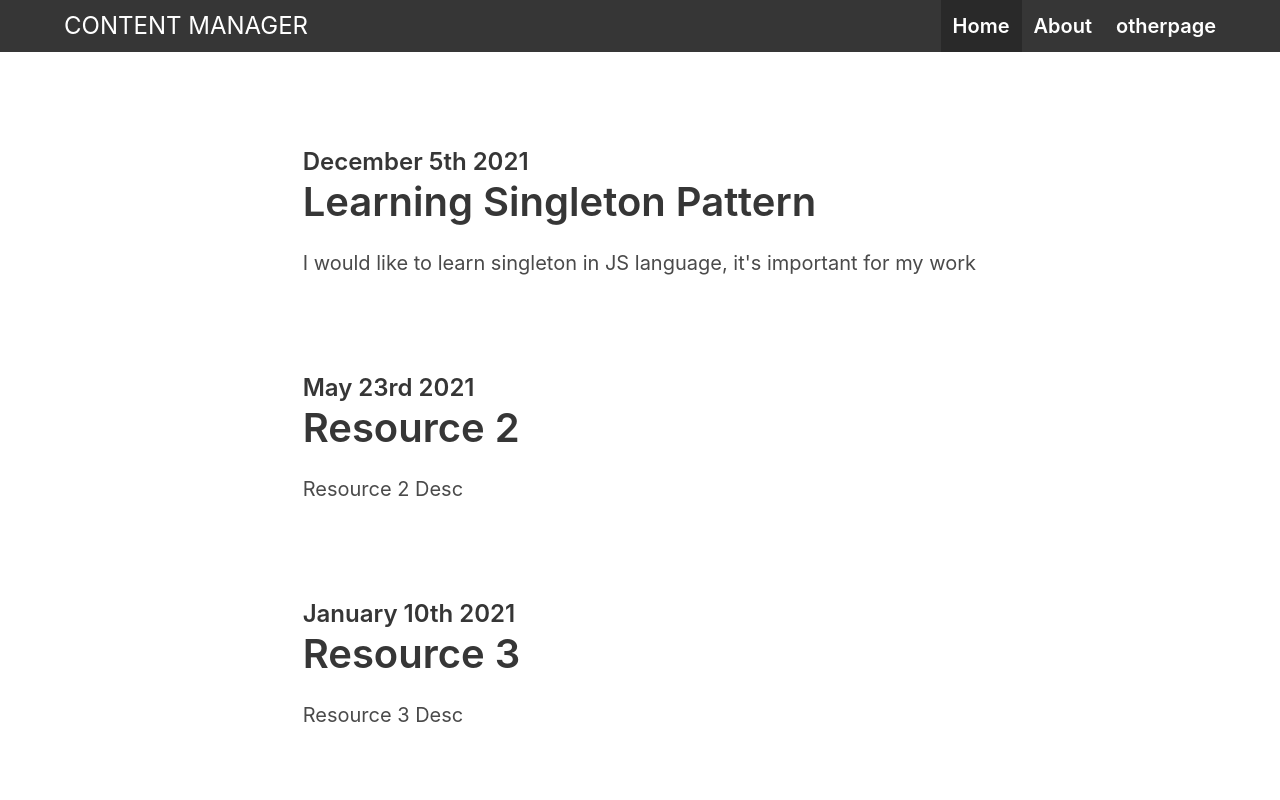
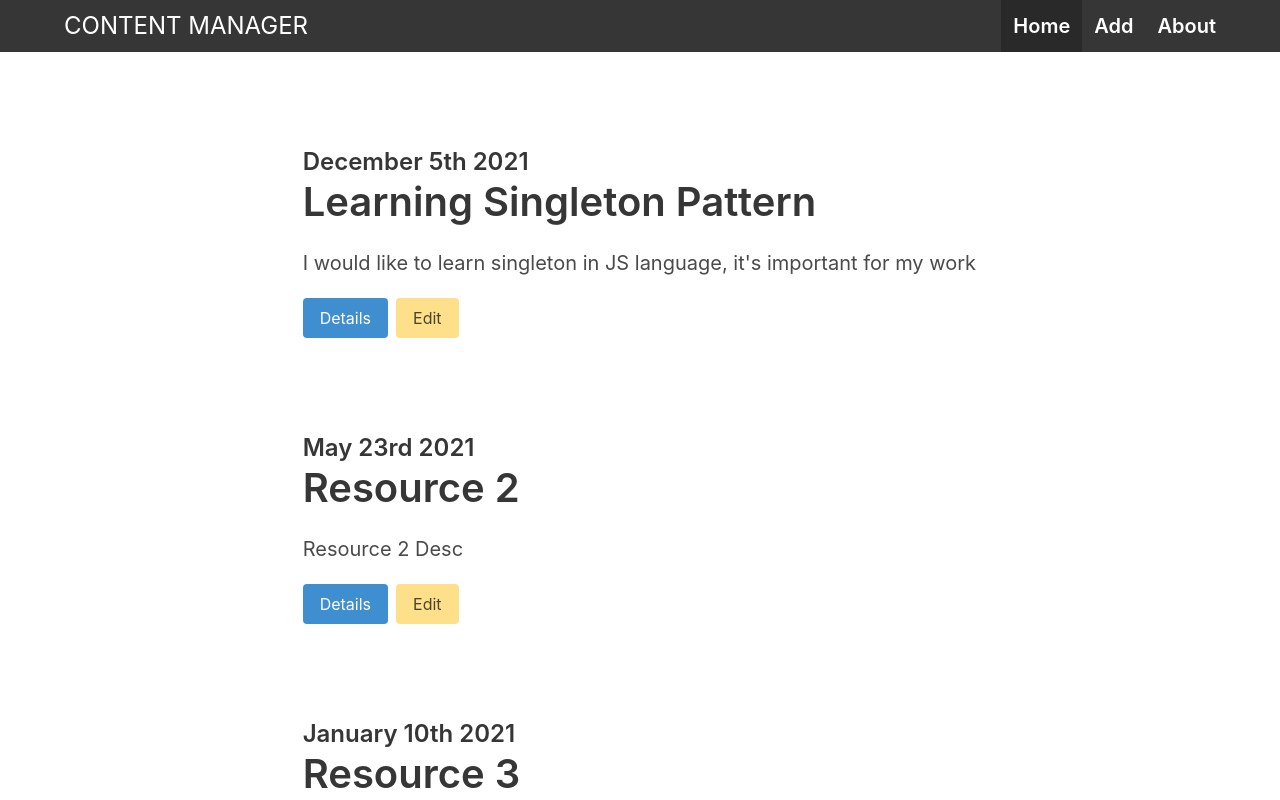
Before and after one commit to marlonfsolis/Next_Content_Manager, a Next.js app in the folder ContentManager.Client/: page /home in a window 1280 px wide. Shown: the top 800 px of the page. Built offline with nearby package versions, Linux system fonts and the light colour scheme.

Commit message:
NavLink working.

```diff
--- a/ContentManager.Client/components/Navbar.js
+++ b/ContentManager.Client/components/Navbar.js
@@ -40,15 +40,9 @@ const Navbar = () => {
           </div>
           <div id="navbarMenu" className="navbar-menu">
             <div className="navbar-end">
-              {/* <ActiveLink href={"/home"} exact={true}>Home</ActiveLink>
-              <ActiveLink href={"/home/about"} exact={true}>About</ActiveLink>
-              <ActiveLink href={"/home/otherpage"} exact={true}>otherpage</ActiveLink> */}
-
-
               <ActiveLink href={"/home"} exact={true}>Home</ActiveLink>
+              <ActiveLink href={"/resources/add"}>Add</ActiveLink>
               <ActiveLink href={"/home/about"}>About</ActiveLink>
-              <ActiveLink href={"/home/otherpage"}>otherpage</ActiveLink>
-
             </div>
           </div>
         </div>
--- a/ContentManager.Client/components/ResourceHiglight.js
+++ b/ContentManager.Client/components/ResourceHiglight.js
@@ -1,7 +1,14 @@
 import React from "react";
 import moment from 'moment';
+import {useRouter} from 'next/router';
 
 export default function ResourceHiglight ({ resources }) {
+  const router = useRouter();
+
+  const navigateTo = (path) => {
+    router.push(path);
+  };
+
   return (
     <>
       <section className="hero ">
@@ -22,6 +29,12 @@ export default function ResourceHiglight ({ resources }) {
                           <p>
                             {r.description}
                           </p>
+                          <div className="buttons">
+                            <button className="button is-info"
+                              type="button"
+                              onClick={() => navigateTo("/resources/details")}>Details</button>
+                            <button className="button is-warning" type="button">Edit</button>
+                          </div>
                         </div>
                       </div>
                     </div>
--- a/ContentManager.Client/pages/home/otherpage.js
+++ b/ContentManager.Client/pages/resources/add.js
@@ -1,10 +1,10 @@
 import Layout from "components/Layout";
 
-export default function OtherPage() {
+export default function AddResourcePage() {
 
   return (
     <Layout>
-      <h1 className="h1">Other page</h1>
+      <h1 className="title">Add page</h1>
     </Layout>
   );
 }
```
Also changed, not shown: ContentManager.Client/components/ActionLink.js (+0 -48 lines), ContentManager.Client/pages/resources/details.js (added, +10 -0 lines).
